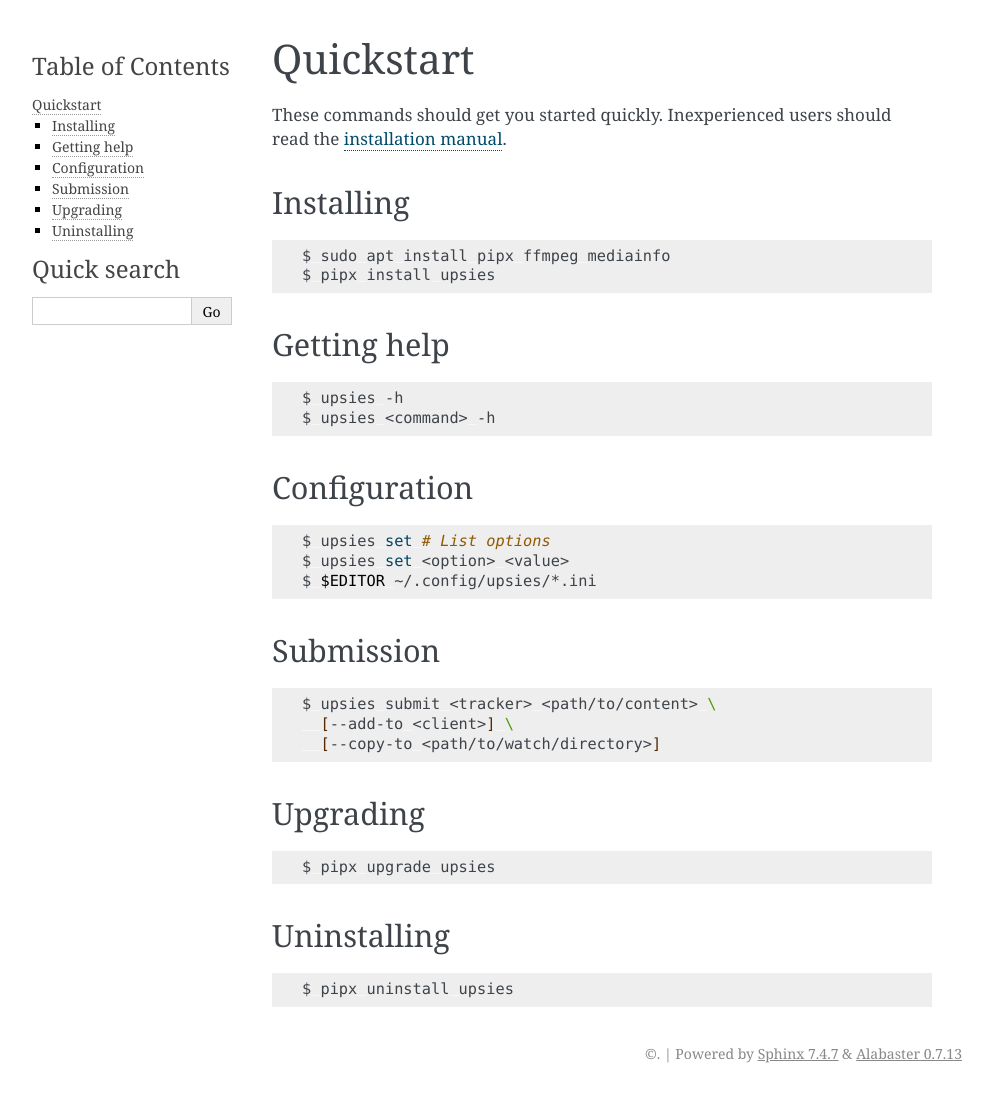
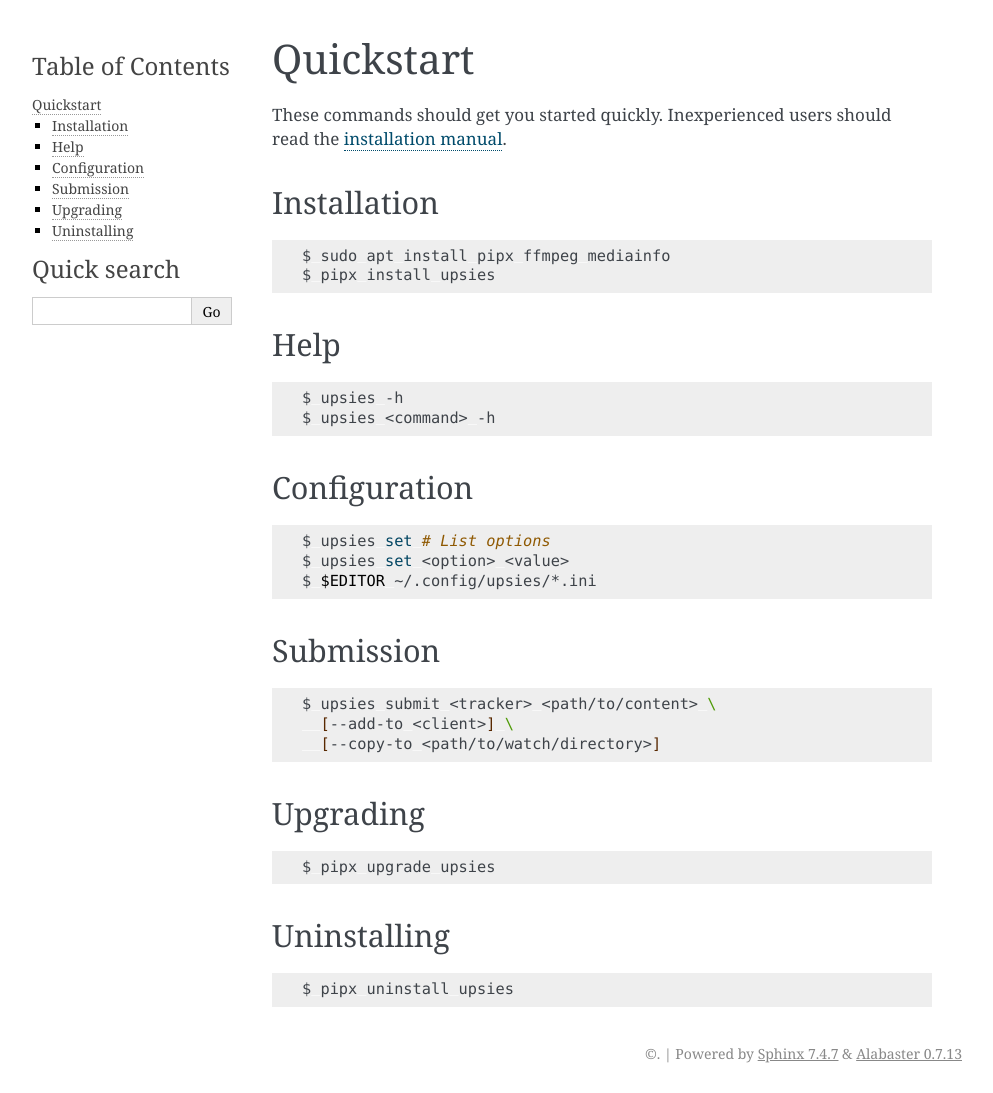
Before and after one commit to plotski/upsies, a Sphinx documentation site: the page built from docs/quickstart.rst, in a window 1280 px wide. Shown: the whole page, without its empty margins (148-1141 px from the left). Built offline with Sphinx 7.4.7, drawn with Linux system fonts in a browser that asks for light colours.

Commit message:
Adjust quickstart.rst

```diff
--- a/docs/quickstart.rst
+++ b/docs/quickstart.rst
@@ -4,16 +4,16 @@ Quickstart
 These commands should get you started quickly. Inexperienced users should read
 the :doc:`installation manual <./installation>`.
 
-Installing
-----------
+Installation
+------------
 
 .. code-block:: sh
 
    $ sudo apt install pipx ffmpeg mediainfo
    $ pipx install upsies
 
-Getting help
-------------
+Help
+----
 
 .. code-block:: sh
 
```
